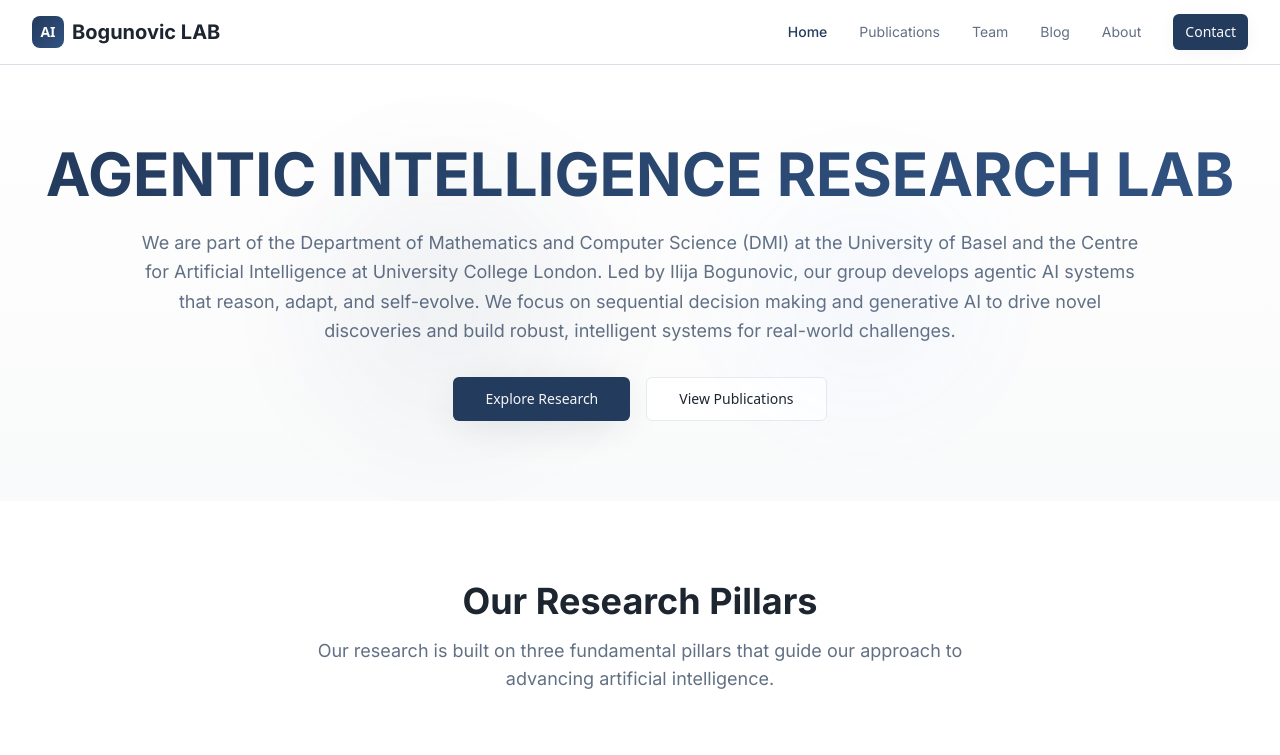
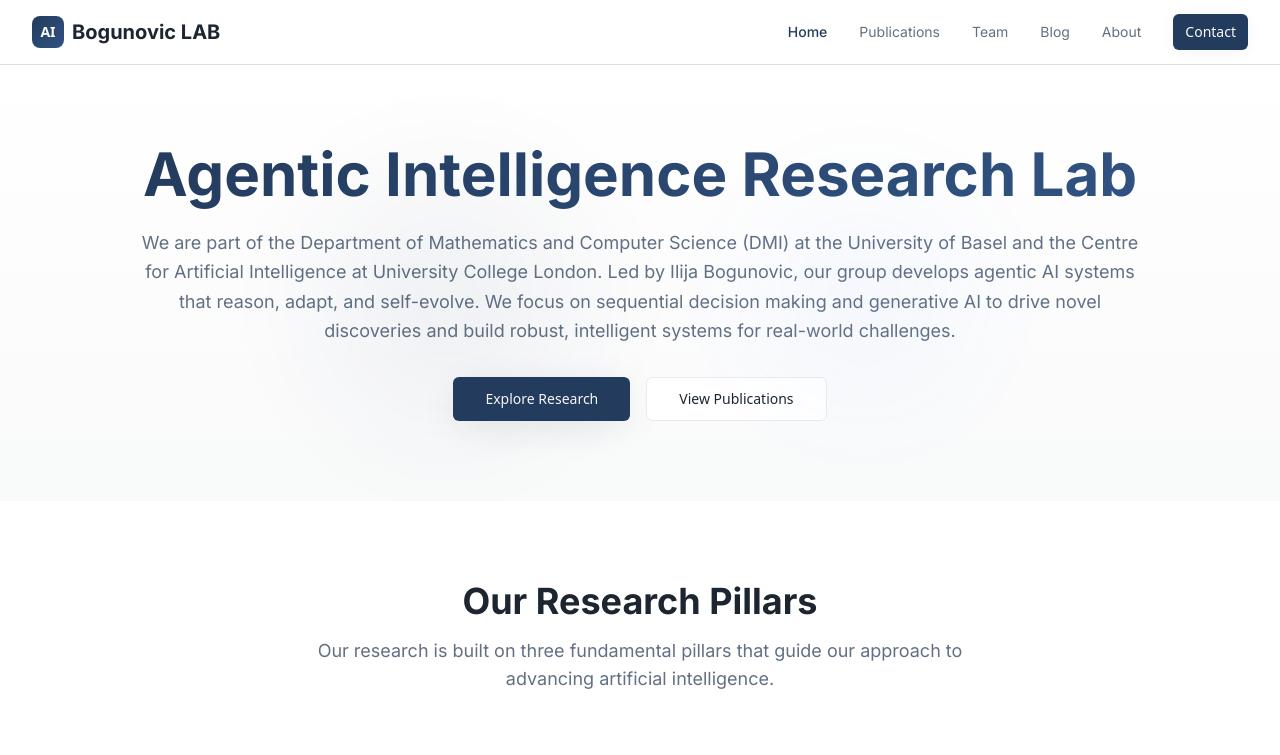
Before and after one commit to ilijabogunovic/rhine-ai, a React (Vite) app: page / in a window 1280 px wide. Shown: the top 755 px of the page. Built offline with nearby package versions, Linux system fonts and the light colour scheme.

Commit message:
Update Hero Section Title
Change the title in the HeroSection component to "Agentic Intelligence Research Lab" with proper casing.

```diff
--- a/src/components/home/HeroSection.tsx
+++ b/src/components/home/HeroSection.tsx
@@ -7,7 +7,7 @@ const HeroSection = () => {
         <div className="text-center">
           <h1 className="font-display text-4xl sm:text-5xl lg:text-6xl font-bold text-foreground mb-6 animate-fade-in-up">
             <span className="bg-hero-gradient bg-clip-text text-transparent">
-              AGENTIC INTELLIGENCE RESEARCH LAB
+              Agentic Intelligence Research Lab
             </span>
           </h1>
           <p className="font-body text-lg text-muted-foreground max-w-5xl mx-auto mb-8 leading-relaxed animate-fade-in-up">
```
